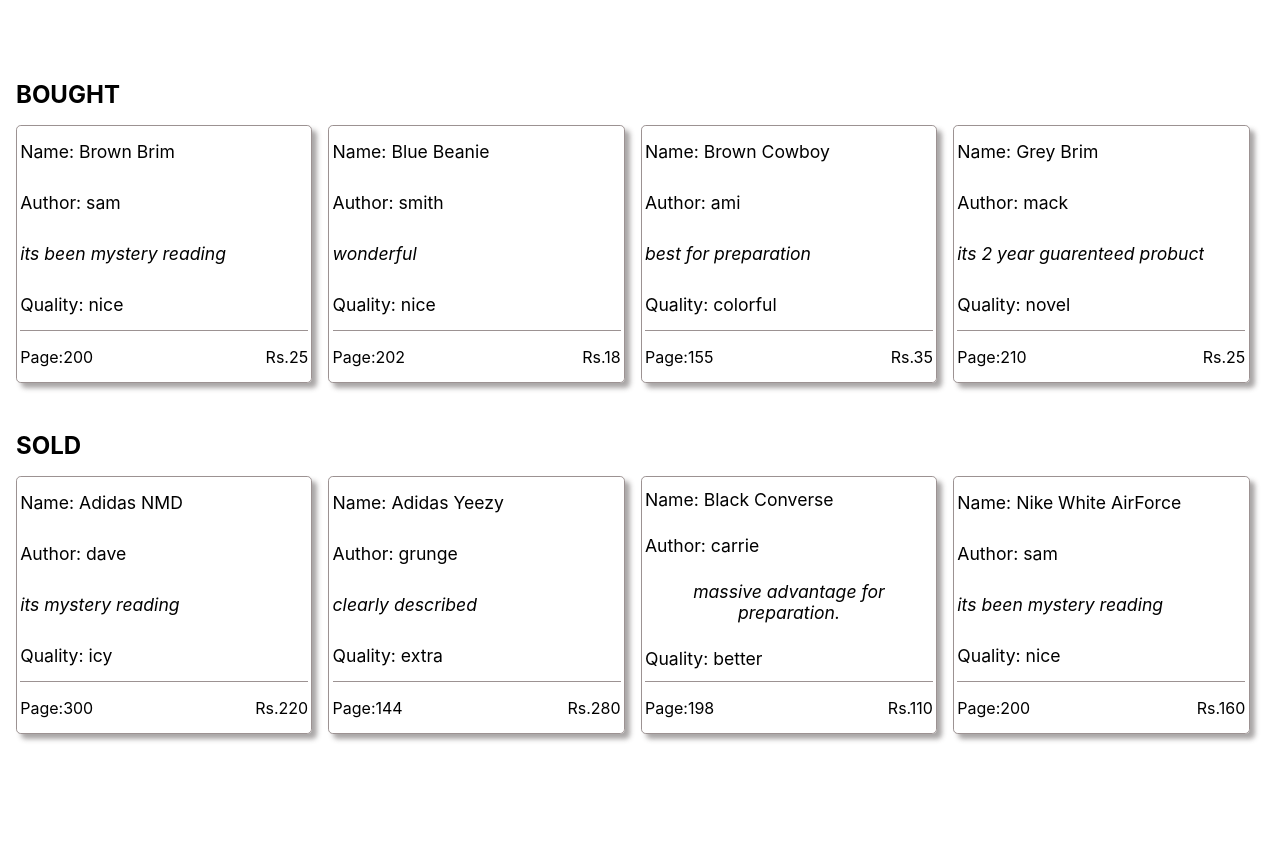
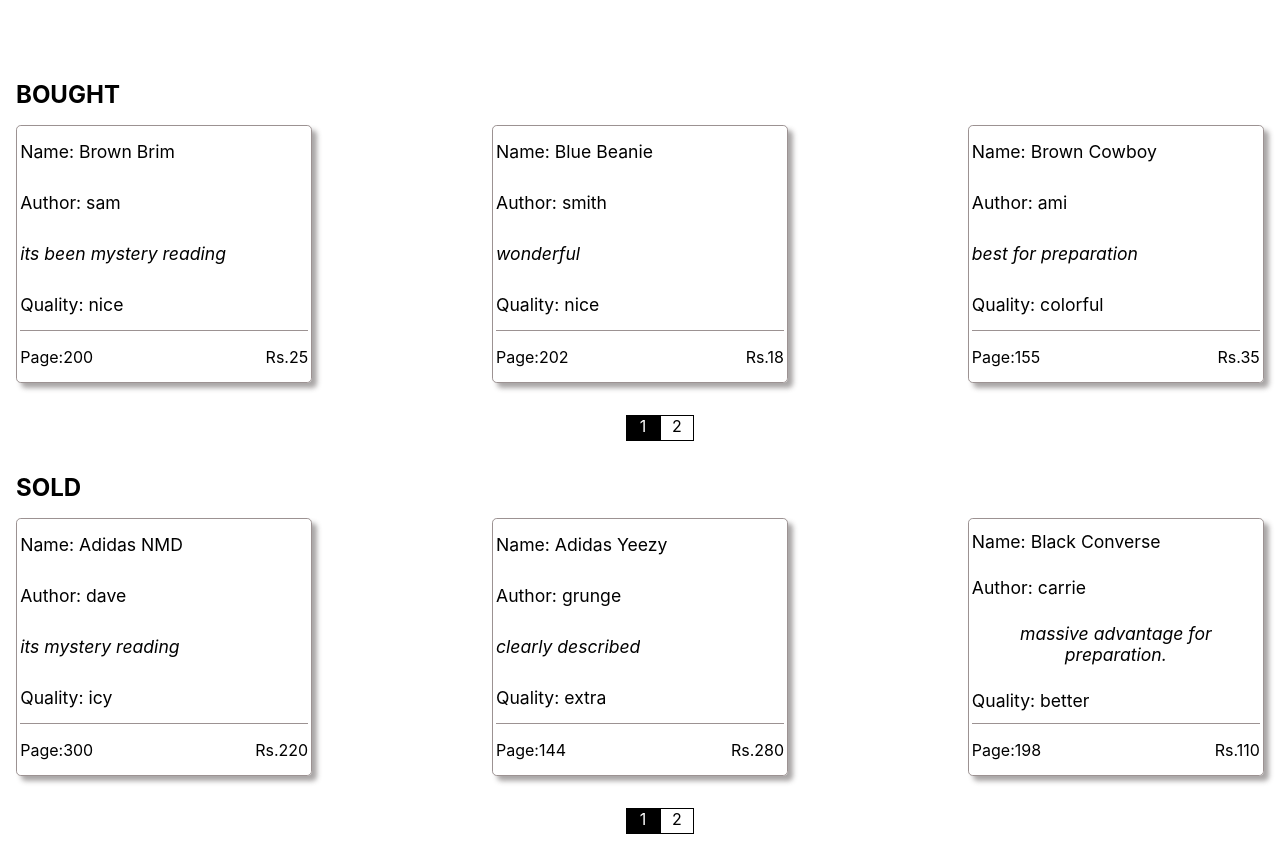
Before and after one commit to fagojs/padantey, a React (Create React App) app: page / in a window 1280 px wide. Before the commit the page ends 800 px from the top, so only its background shows below. Built offline with nearby package versions, Linux system fonts and the light colour scheme.

Commit message:
pagination functionality applied

```diff
--- a/src/components/dashboard/dashboard-preview.component.jsx
+++ b/src/components/dashboard/dashboard-preview.component.jsx
@@ -1,18 +1,36 @@
+import React, { useState } from "react";
+
 import DashboardItem from "./dashboard-item.component.jsx";
+import Pagination from "./../common/pagination";
 
 import "./dashboard-preview.css";
+
 const DashboardPreview = ({ data }) => {
   const { title, items } = data;
+  const [currentPage, setCurrentPage] = useState(1);
+  const [notesPerPage] = useState(3);
+  const [totalNotes] = useState(items);
+
+  const lastIdx = currentPage * notesPerPage;
+  const firstIdx = lastIdx - notesPerPage;
+  const notesToDisplay = totalNotes.slice(firstIdx, lastIdx);
+
+  const handleClick = (pageNum) => setCurrentPage(pageNum);
+
   return (
     <div className="dashboard-preview">
       <span className="preview-title">{title}</span>
       <div className="preview-items">
-        {items
-          .filter((item, idx) => idx < 4)
-          .map((item) => (
-            <DashboardItem key={item.id} item={item} />
-          ))}
+        {notesToDisplay.map((note) => (
+          <DashboardItem key={note.id} item={note} />
+        ))}
       </div>
+      <Pagination
+        totalNotes={totalNotes.length}
+        notesPerPage={notesPerPage}
+        currentPage={currentPage}
+        handleClick={handleClick}
+      />
     </div>
   );
 };
--- a/src/components/dashboard/dashboard-preview.css
+++ b/src/components/dashboard/dashboard-preview.css
@@ -12,5 +12,6 @@
 .preview-items {
   display: flex;
   flex-wrap: wrap;
+  justify-content: space-between;
   margin-left: 1rem;
 }
```
